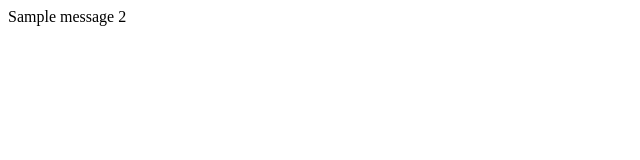
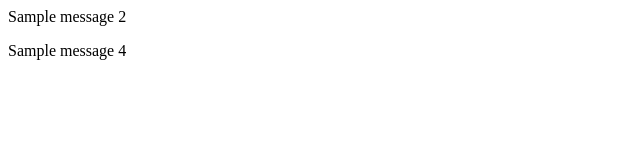
Before and after one commit to Ragi-Varshini-Reddy/trial-2, a plain HTML site: page index.html in a window 1280 px wide. Shown: the whole page, without its empty margins (0-640 px from the left). Drawn offline with Linux system fonts and the light colour scheme.

Commit message:
Added another new sentence

```diff
--- a/index.html
+++ b/index.html
@@ -1 +1,2 @@
 <p>Sample message 2</p>
+<p>Sample message 4</p>
```
